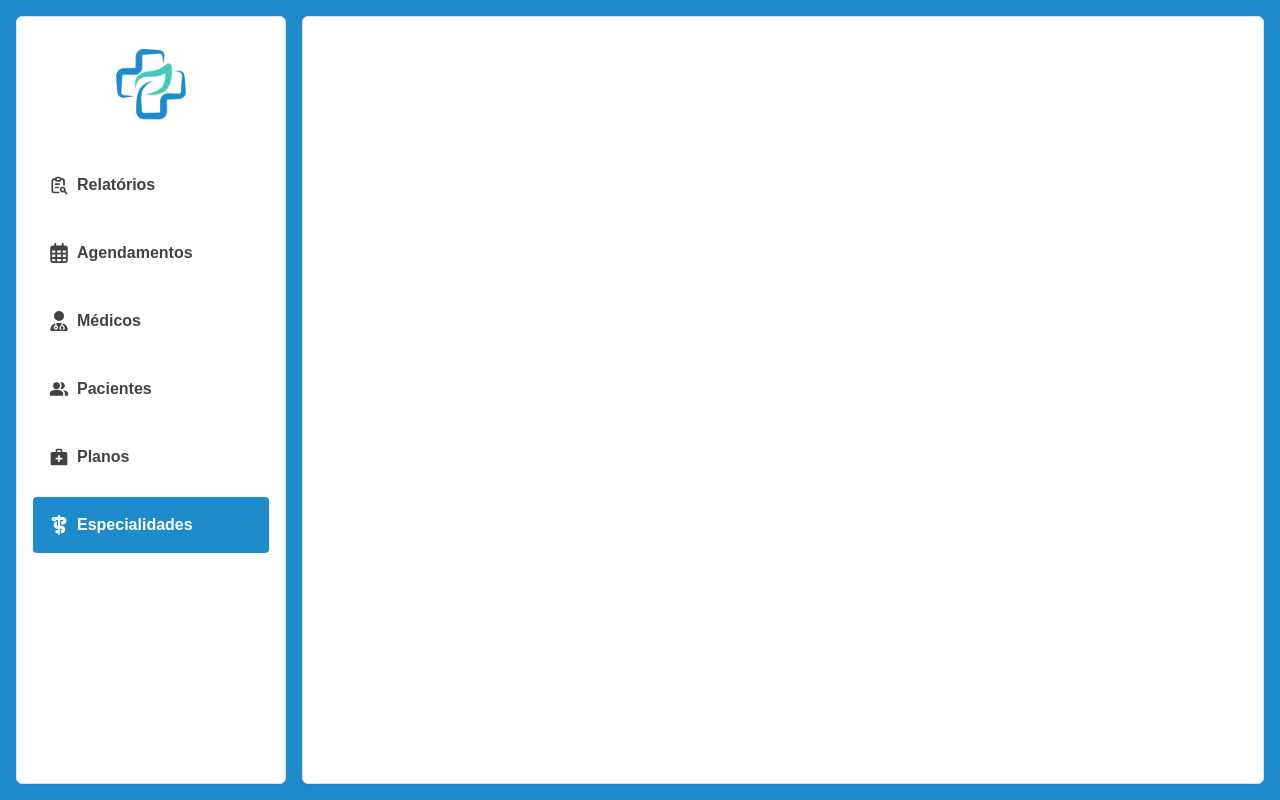
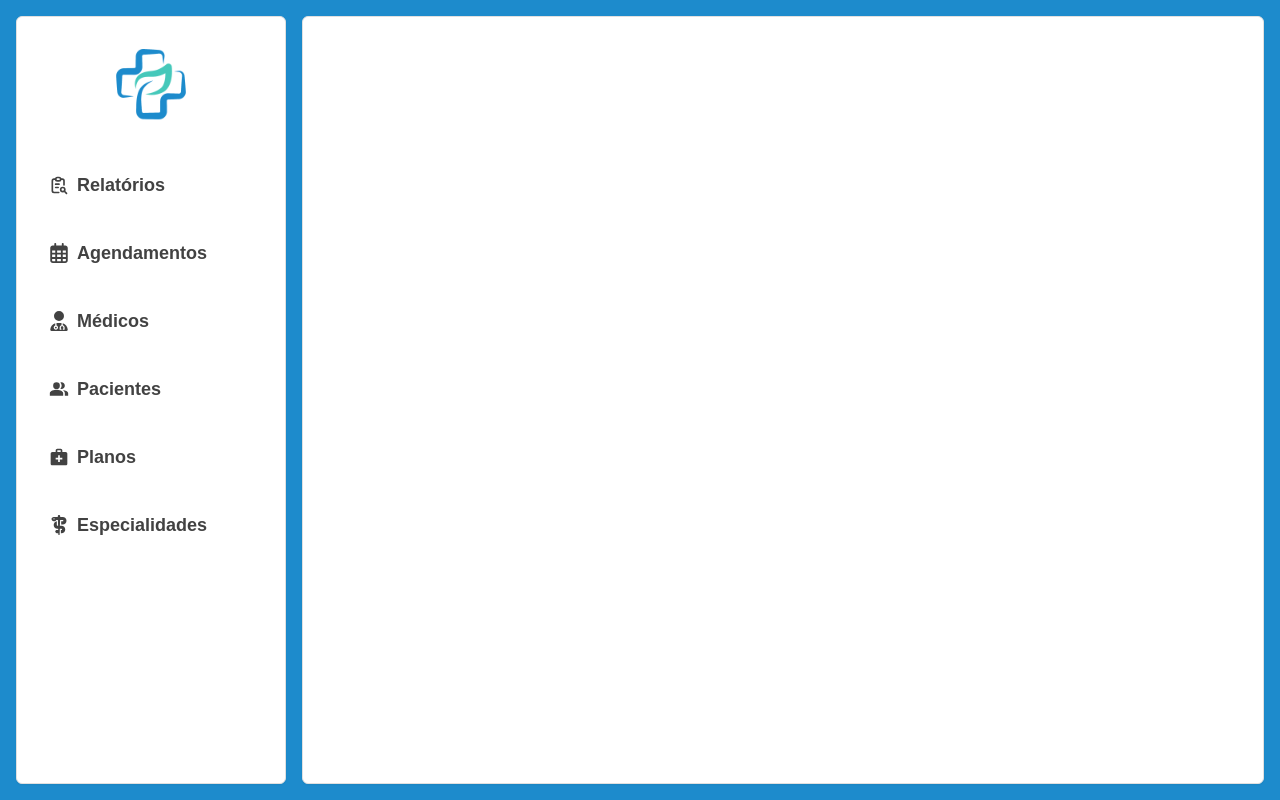
Before and after one commit to adrieeltorres1/clinica-g4, a React (Vite) app: page / in a window 1280 px wide. Built offline with nearby package versions, Linux system fonts and the light colour scheme.

Commit message:
Ajustando PageHome

```diff
--- a/src/components/PageHome.jsx
+++ b/src/components/PageHome.jsx
@@ -15,7 +15,7 @@ const PageHome = () => {
                 <div className="flex justify-center">
                     <img src="imgs/logo_saude.png" alt="" className="w-[100px]" />
                 </div>
-                <nav className="grid gap-3 mt-6 *:leading-[40px]  *:pl-4 *:rounded *:text-[#424242] *:duration-150 *:font-semibold">
+                <nav className="grid gap-3 mt-6 *:leading-[40px] *:pl-4 *:rounded *:text-[#424242] *:duration-150 *:font-semibold *:text-lg">
                     <NavLink
                         end
                         className="flex items-center gap-2 px-4 py-2 text-gray-700 hover:bg-[#1d8bcc] hover:text-white [&.active]:bg-[#1d8bcc] [&.active]:text-white"
@@ -50,7 +50,7 @@ const PageHome = () => {
                     </NavLink>
                     <NavLink
                         end
-                        className="flex items-center  gap-2 px-4 py-2 text-gray-700 hover:bg-[#1D8BCC] hover:text-white [&.active]:bg-[#1D8BCC] [&.active]:text-white"
+                        className="flex items-center gap-2 px-4 py-2 text-gray-700 hover:bg-[#1D8BCC] hover:text-white [&.active]:bg-[#1D8BCC] [&.active]:text-white"
                         to="/planos"
                     >
                         <MdMedicalServices className="text-xl" />
@@ -59,7 +59,7 @@ const PageHome = () => {
                     <NavLink
                         end
                         className="flex items-center  gap-2 px-4 py-2 text-gray-700 hover:bg-[#1D8BCC] hover:text-white [&.active]:bg-[#1D8BCC] [&.active]:text-white"
-                        to=""
+                        to="/especialidades"
                     >
                         <FaStaffSnake  className="text-xl" />
                         Especialidades
```
